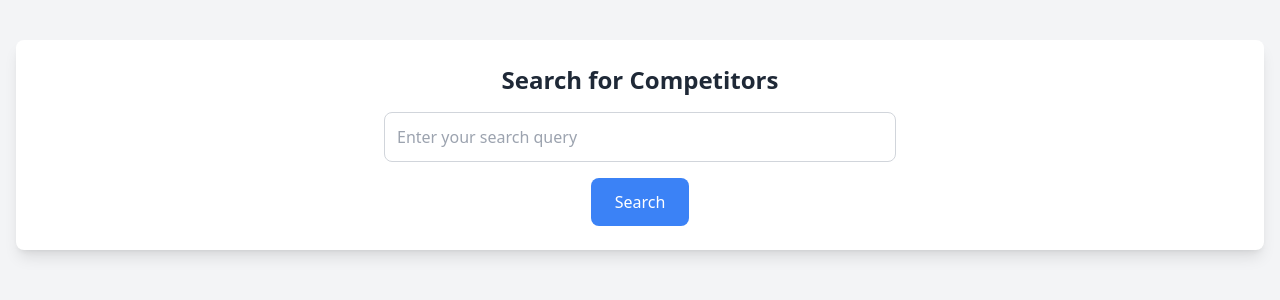
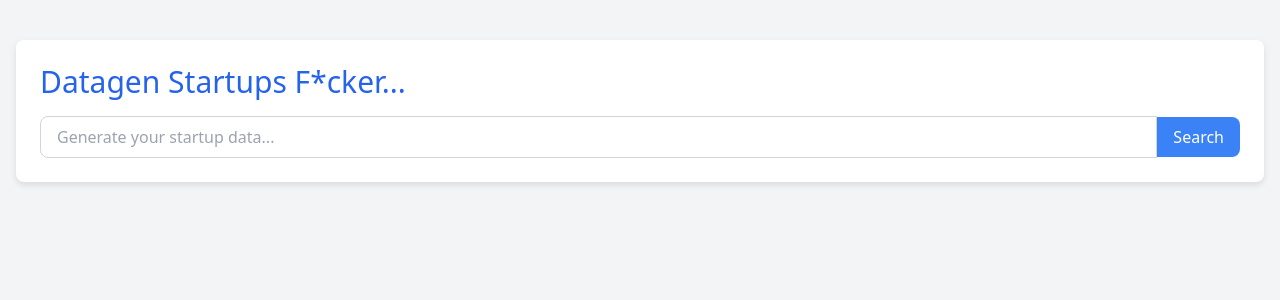
Before and after one commit to kyracnh/datagen, a Django app: page /scraper/ in a window 1280 px wide. Shown: the top 300 px of the page. Run offline with Django 5.2, Linux system fonts and the light colour scheme; some libraries are stand-ins or nearby versions.

Commit message:
First google search api integration scrapper + UI + more data scrapped

```diff
--- a/datagen/scraper/templates/scraper/results.html
+++ b/datagen/scraper/templates/scraper/results.html
@@ -8,38 +8,49 @@
     <script src="https://cdn.tailwindcss.com"></script>
 </head>
 <body class="bg-gray-100 font-sans">
+    <style>
+        .smooth-shadow {
+          box-shadow: 0 3px 6px rgba(0, 0, 0, 0.1);
+          transition: transform 0.3s ease, box-shadow 0.3s ease;
+        }
+
+        .hover-effect:hover {
+          transform: translateY(-5px); /* Moves the element slightly upward */
+          box-shadow: 0 5px 8px rgba(0, 0, 0, 0.2); /* Increases shadow on hover */
+        }
+      </style>
     <div class="container mx-auto py-10 px-4">
         <!-- Search Form -->
-        <div class="bg-white shadow-lg rounded-lg p-6 mb-8">
-            <h1 class="text-2xl font-bold text-gray-800 mb-4 text-center">Search for Competitors</h1>
-            <form method="POST" action="" class="flex flex-col items-center gap-4">
+        <div class="bg-white smooth-shadow rounded-lg p-6 mb-8 hover-effect">
+            <h1 class="text-3xl font-regular text-blue-600 mb-4 text-left">Datagen Startups F*cker...</h1>
+            <form method="POST" action="" class="flex items-center">
                 {% csrf_token %}
                 <input
                     type="text"
                     name="query"
-                    placeholder="Enter your search query"
+                    placeholder="Generate your startup data..."
                     required
-                    class="w-full max-w-lg p-3 border border-gray-300 rounded-lg focus:outline-none focus:ring-2 focus:ring-blue-500">
+                    class="w-full px-4 py-2 border border-gray-300 rounded-l-lg focus:outline-none focus:ring-2 focus:ring-blue-500">
                 <button
                     type="submit"
-                    class="px-6 py-3 bg-blue-500 text-white rounded-lg hover:bg-blue-600">
+                    class="px-4 py-2 bg-blue-500 text-white rounded-r-lg hover:bg-blue-600">
                     Search
                 </button>
             </form>
         </div>
 
         {% if results %}
-        <!-- Charts Section -->
-        <div class="bg-white shadow-lg rounded-lg p-6">
-            <h2 class="text-xl font-semibold text-gray-800 mb-4 text-center">
+        <!-- Charts Section 1 -->
+        <div class="bg-white smooth-shadow rounded-lg p-6 mb-8 hover-effect">
+            <!--<h2 class="text-xl font-semibold text-gray-800 mb-4 text-center">
                 Competitor Analysis for "{{ query }}"
-            </h2>
+            </h2>-->
 
             <!-- Grid layout for chart containers -->
             <div class="grid grid-cols-1 md:grid-cols-2 gap-6">
                 <!-- Competitor Chart Container -->
                 <div class="bg-gray-50 shadow-md rounded-lg p-4">
-                    <h3 class="text-lg font-medium text-gray-700 text-center mb-2">Top Competitors</h3>
+                    <h3 class="text-lg font-medium text-gray-700 text-left mb-2">Top Competitors</h3>
                     <div class="flex justify-center">
                         <canvas id="competitorChart" class="w-full max-w-lg md:max-w-2xl h-80"></canvas>
                     </div>
@@ -47,7 +58,74 @@
 
                 <!-- Competitor Count Chart Container -->
                 <div class="bg-gray-50 shadow-md rounded-lg p-4">
-                    <h3 class="text-lg font-medium text-gray-700 text-center mb-2">Competitor Count</h3>
+                    <h3 class="text-lg font-medium text-gray-700 text-left mb-2">Competitor Count</h3>
+                    <div class="flex justify-center">
+                        <canvas id="competitorCountChart" class="w-full max-w-md h-60"></canvas>
+                    </div>
+                </div>
+            </div>
+        </div>
+        <!-- Charts Section 2 -->
+        <div class="bg-white smooth-shadow rounded-lg p-6 mb-8 hover-effect">
+            <!--<h2 class="text-xl font-semibold text-gray-800 mb-4 text-center">
+                Competitor Analysis for "{{ query }}"
+            </h2>-->
+
+            <!-- Grid layout for chart containers -->
+            <div class="grid grid-cols-1 md:grid-cols-2 gap-6">
+                <!-- Competitor Chart Container -->
+                <div class="bg-gray-50 shadow-md rounded-lg p-4">
+                    <h3 class="text-lg font-medium text-gray-700 text-left mb-2">Top Keywords for your Startup</h3>
+                    <div class="flex justify-center">
+<canvas id="keywordsChart" width="400" height="200"></canvas>
+
+<script src="https://cdn.jsdelivr.net/npm/chart.js"></script>
+<script>
+  // Extract best keywords from the server-rendered variable
+  const bestKeywords = "{{ best_keywords }}".split(", ").filter(keyword => keyword.length > 0);
+
+  // Assign a random count or weight to each keyword (for demonstration purposes)
+  const keywordCounts = bestKeywords.map(() => Math.floor(Math.random() * 50) + 10);
+
+  const ctx = document.getElementById('keywordsChart').getContext('2d');
+  new Chart(ctx, {
+    type: 'bar', // Use bar chart; can also use 'doughnut', 'polarArea', or 'radar'
+    data: {
+      labels: bestKeywords, // Keywords as labels
+      datasets: [{
+        label: 'Keyword Frequency',
+        data: keywordCounts, // Random counts for visualization
+        backgroundColor: bestKeywords.map((_, i) => `rgba(${54 + i * 10}, 162, 235, 0.8)`), // Gradient colors
+        borderColor: bestKeywords.map((_, i) => `rgba(${54 + i * 10}, 162, 235, 1)`), // Border colors
+        borderWidth: 1
+      }]
+    },
+    options: {
+      responsive: true,
+      plugins: {
+        legend: { display: false }, // Hides the legend for simplicity
+        tooltip: { enabled: true }
+      },
+      scales: {
+        x: {
+          beginAtZero: true,
+          title: { display: true, text: 'Keywords' }
+        },
+        y: {
+          beginAtZero: true,
+          title: { display: true, text: 'Frequency' }
+        }
+      }
+    }
+  });
+</script>
+
+                    </div>
+                </div>
+
+                <!-- Competitor Count Chart Container -->
+                <div class="bg-gray-50 shadow-md rounded-lg p-4">
+                    <h3 class="text-lg font-medium text-gray-700 text-left mb-2">Ad Data: Scrape sponsored links or ad copies.</h3>
                     <div class="flex justify-center">
                         <canvas id="competitorCountChart" class="w-full max-w-md h-60"></canvas>
                     </div>
@@ -73,7 +151,7 @@
                     datasets: [{
                         label: 'Competitor Links',
                         data: Array(competitorNames.length).fill(1),
-                        backgroundColor: 'rgba(75, 192, 192, 0.5)',
+                        backgroundColor: 'rgba(0, 111, 255, 0.7)',
                         borderColor: 'rgba(75, 192, 192, 1)',
                         borderWidth: 1
                     }]
@@ -92,7 +170,6 @@
                     },
                     scales: {
                         x: {
-                            title: { display: true, text: 'Competitors', font: { size: 14 } },
                             ticks: { autoSkip: false, font: { size: 12 } }
                         },
                         y: { display: false }
@@ -103,31 +180,51 @@
             // Competitor Count Chart
             const ctx2 = document.getElementById('competitorCountChart').getContext('2d');
 new Chart(ctx2, {
-                type: 'doughnut',
+    type: 'bar',
     data: {
-                    labels: [`Competitors (${competitorCount})`],
+        labels: ['Competitor Count'],
         datasets: [{
+            label: 'Total Competitors',
             data: [competitorCount],
-                        backgroundColor: ['rgba(255, 159, 64, 0.5)'],
-                        borderColor: ['rgba(255, 159, 64, 1)'],
+            backgroundColor: 'rgba(54, 162, 235, 0.8)',
+            borderColor: 'rgba(54, 162, 235, 1)',
             borderWidth: 1
         }]
     },
     options: {
+        indexAxis: 'y',
         responsive: true,
         plugins: {
+            legend: {
+                display: true,
+                position: 'right'
+            },
             tooltip: {
                 callbacks: {
-                                label: function (tooltipItem) {
-                                    return `Total: ${competitorCount}`;
+                    label: function(context) {
+                        return `Total: ${context.raw}`;
+                    }
                 }
             }
         },
-                        legend: { position: 'bottom' }
+        scales: {
+            x: {
+                beginAtZero: true,
+                grid: {
+                    display: false
+                }
+            },
+            y: {
+                ticks: {
+                    maxRotation: 90,
+                    minRotation: 90
+                }
+            }
         }
     }
 });
         </script>
+
         {% endif %}
     </div>
 </body>
--- a/datagen/scraper/views.py
+++ b/datagen/scraper/views.py
@@ -1,10 +1,14 @@
 from django.shortcuts import render
 from googleapiclient.discovery import build
 from urllib.parse import urlparse
+from collections import Counter
+
+keyword_counter = Counter()
 
 def search_google(request):
     results = []
     competitor_count = 0
+    best_keywords = set()  # Use a set to avoid duplicate keywords
     query = ""
 
     if request.method == "POST":
@@ -17,14 +21,33 @@ def search_google(request):
         res = service.cse().list(q=query, cx=cse_id).execute()
 
         if "items" in res:
+            import urllib.parse  # To parse URLs and extract domain names
+
             results = [
-                {"name": item["title"], "link": item["link"]}
+                {
+                    "name": urllib.parse.urlparse(item["link"]).netloc,  # Extracts domain name
+                    "link": item["link"]
+                }
                 for item in res["items"][:5]
             ]
+
+            # Extract keywords from snippets
+            for item in res["items"]:
+                snippet = item.get("snippet", "")  # Get the snippet text
+                if snippet:
+                    words = snippet.split()  # Split the snippet into words
+                    # Filter and clean the words
+                    cleaned_keywords = [
+                        word.strip(".,!?:;").lower() for word in words if len(word) > 3
+                    ]
+                    keyword_counter.update(cleaned_keywords)
+                    best_keywords.update(cleaned_keywords)
+            best_keywords = [keyword for keyword, count in keyword_counter.most_common(10)]
             competitor_count = len(results)  # Number of competitors found
 
     return render(request, "scraper/results.html", {
         "query": query,
         "results": results,
         "competitor_count": competitor_count,
+        "best_keywords": ", ".join(best_keywords),  # Join keywords into a single string
     })
```
Lines whose indentation alone changed are shown as unchanged.
